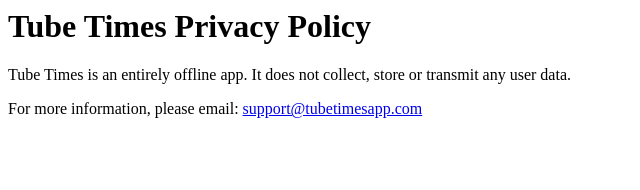
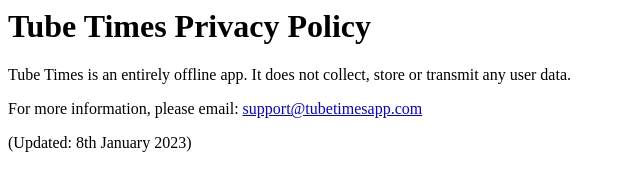
Before and after one commit to tubetimes/tubetimes.github.io, a plain HTML site: page index.html in a window 1280 px wide. Shown: the whole page, without its empty margins (0-640 px from the left). Drawn offline with Linux system fonts and the light colour scheme.

Commit message:
Added date

```diff
--- a/index.html
+++ b/index.html
@@ -1,3 +1,4 @@
 <h1>Tube Times Privacy Policy</h1>
 <p>Tube Times is an entirely offline app. It does not collect, store or transmit any user data.</p>
 <p>For more information, please email: <a href="mailto:support@tubetimesapp.com">support@tubetimesapp.com</a></p>
+<p>(Updated: 8th January 2023)</p>
```
